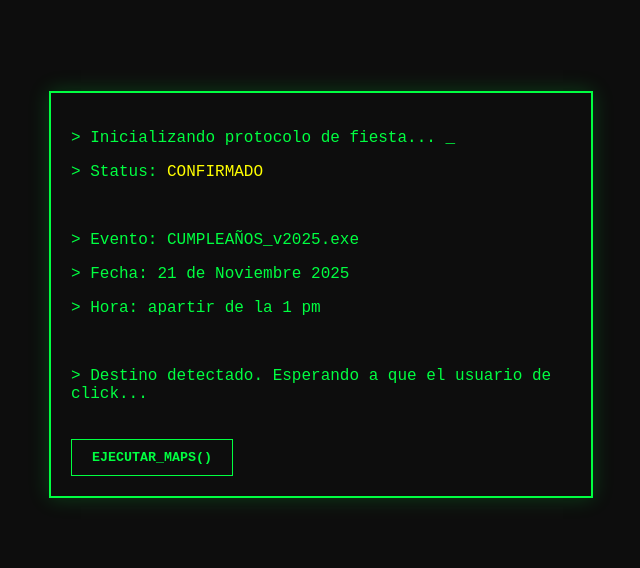
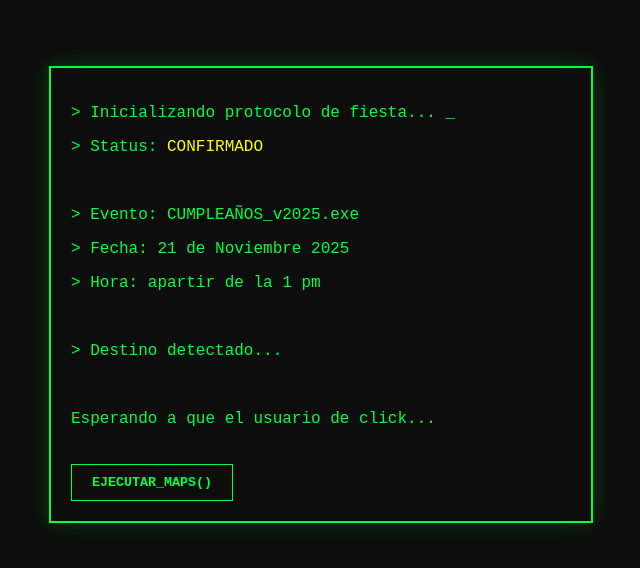
Before and after one commit to GustavoMeMu/cumplea-os, a plain HTML site: page index.html in a window 1280 px wide. Shown: the part 106-674 px from the top of the page, without its empty margins (319-959 px from the left). Drawn offline with Linux system fonts and the light colour scheme.

Commit message:
invitacion

```diff
--- a/index.html
+++ b/index.html
@@ -54,7 +54,9 @@
         <p>> Fecha: 21 de Noviembre 2025</p>
         <p>> Hora: apartir de la 1 pm</p>
         <br>
-        <p>> Destino detectado. Esperando a que el usuario de click...</p>
+        <p>> Destino detectado...</p>
+        <br>
+        <p>Esperando a que el usuario de click...</p>
 
         <button id="btnLaunch">EJECUTAR_MAPS()</button>
     </div>
```
